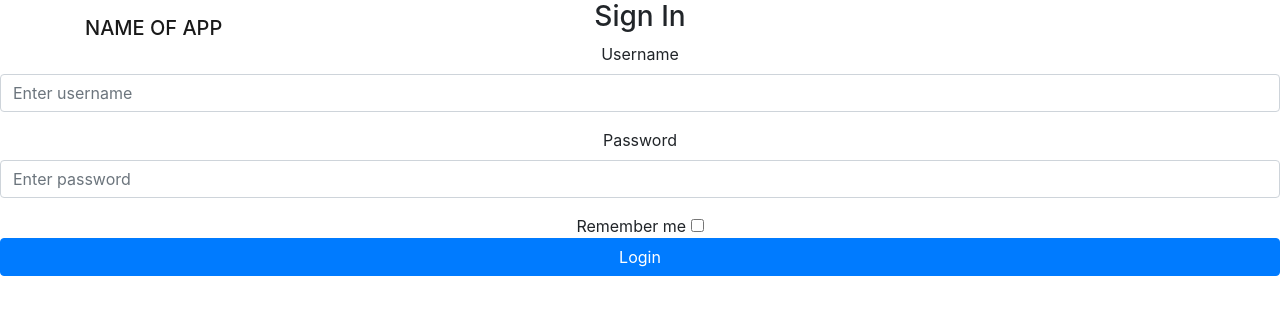
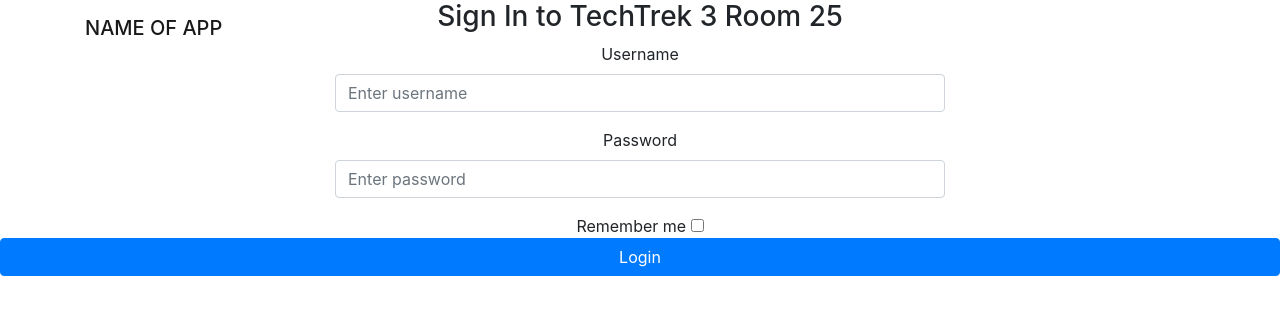
Before and after one commit to AhmadHatziq/TT3_25, a React (Create React App) app: page / in a window 1280 px wide. Shown: the top 314 px of the page. Built offline with nearby package versions, Linux system fonts and the light colour scheme.

Commit message:
Login styling
Styling

```diff
--- a/src/components/login.component.js
+++ b/src/components/login.component.js
@@ -58,8 +58,8 @@ export default class Login extends Component {
     render() {
         return (
             <form>
-                <h3>Sign In</h3>
-                <div className="form-group">
+                <h3>Sign In to TechTrek 3 Room 25</h3>
+                <center><div className="form-group col-6" >
                     <label>Username</label>
                     <input
                         type="text"
@@ -71,8 +71,9 @@ export default class Login extends Component {
                     />
                     <h1>{this.state.Username}</h1>
                 </div>
-
-                <div className="form-group">
+                </center>
+                <center>
+                <div className="form-group col-6">
                     <label>Password</label>
                     <input
                         type="password"
@@ -83,13 +84,14 @@ export default class Login extends Component {
                     />
                     <h1>{this.state.Password}</h1>
                 </div>
+                </center>
                 <div>
                 Remember me <input id="rememberChkBox" value="checked" ref="checkboxes"name="checkboxes"type="checkbox"/>
                 </div>
                 <button
                     type="submit"
                     className="btn btn-primary btn-block"
-                    onClick={() => this.nextPath('/')}
+                    onClick={() => this.nextPath('/view_account_balance')}
                 >Login
                 </button>
 
```
